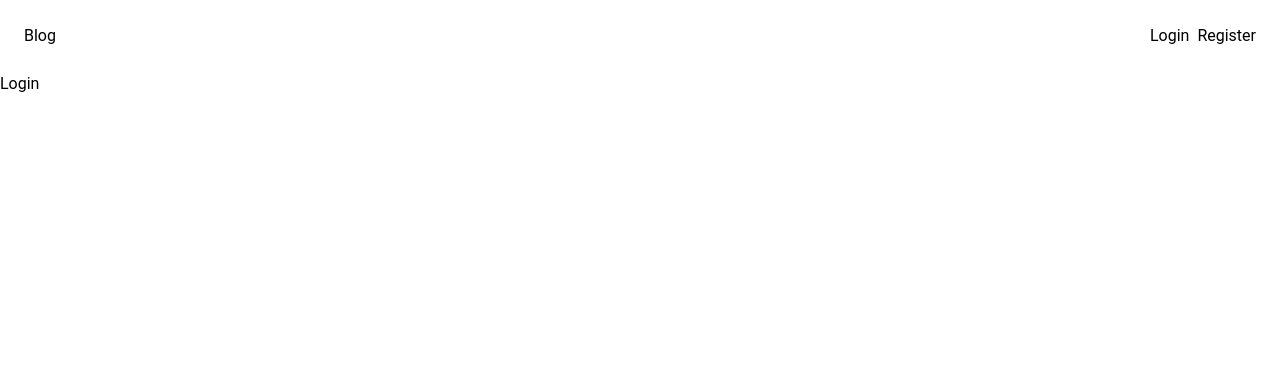
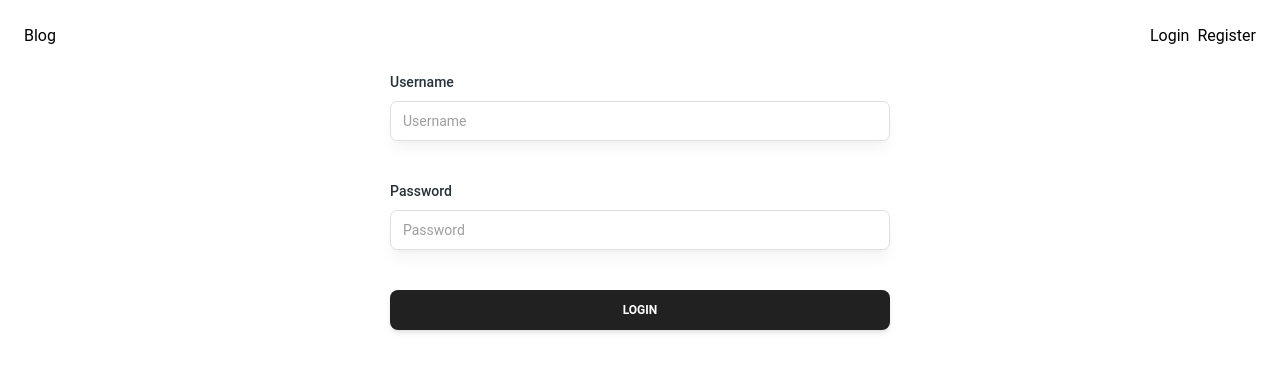
Before and after one commit to prikol769/blog-app-frontend, a React (Vite) app: page /login in a window 1280 px wide. Shown: the top 372 px of the page. Built offline with nearby package versions, Linux system fonts and the light colour scheme.

Commit message:
added LoginPage page markup

```diff
--- a/src/App.jsx
+++ b/src/App.jsx
@@ -1,13 +1,16 @@
 import { Route, Routes } from "react-router-dom";
 import Home from "./pages/Home";
 import Layout from "./components/Layout";
+import LoginPage from "./pages/LoginPage";
+import RegisterPage from "./pages/RegisterPage";
 
 const App = () => {
   return (
     <Routes>
       <Route path="/" element={<Layout />}>
         <Route index element={<Home />} />
-        <Route path="/login" element={<div>Login</div>} />
+        <Route path="/login" element={<LoginPage />} />
+        <Route path="/register" element={<RegisterPage />} />
       </Route>
     </Routes>
   );
--- /dev/null
+++ b/src/pages/LoginPage.jsx
@@ -0,0 +1,16 @@
+import { Button } from "@material-tailwind/react";
+import FormInput from "../components/FormInput";
+
+const LoginPage = () => {
+  return (
+    <div className="flex items-center justify-center">
+      <form className="flex flex-col gap-10 w-[500px]">
+        <FormInput placeholder="Username" label="Username" />
+        <FormInput placeholder="Password" type="password" label="Password" />
+        <Button>Login</Button>
+      </form>
+    </div>
+  );
+};
+
+export default LoginPage;
```
